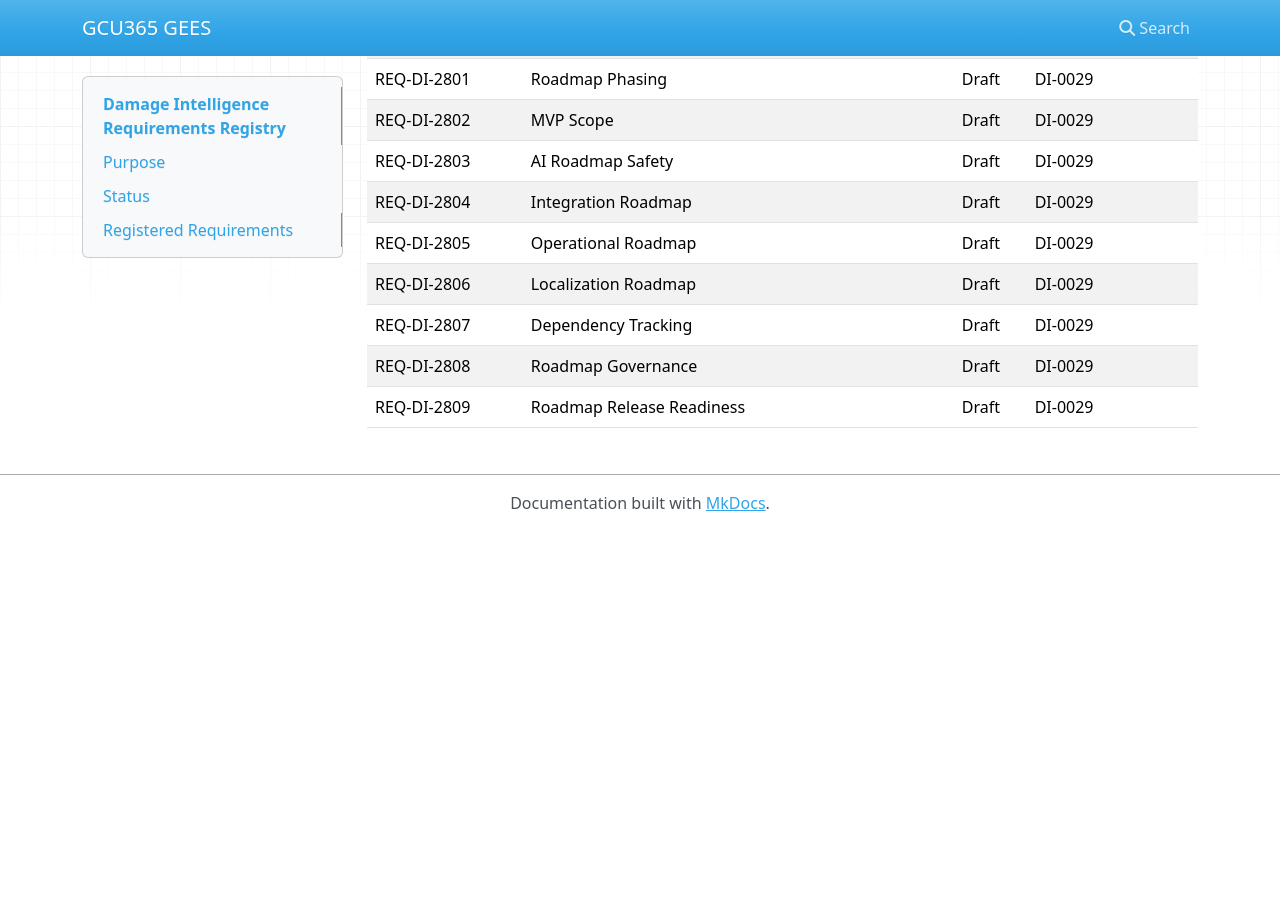
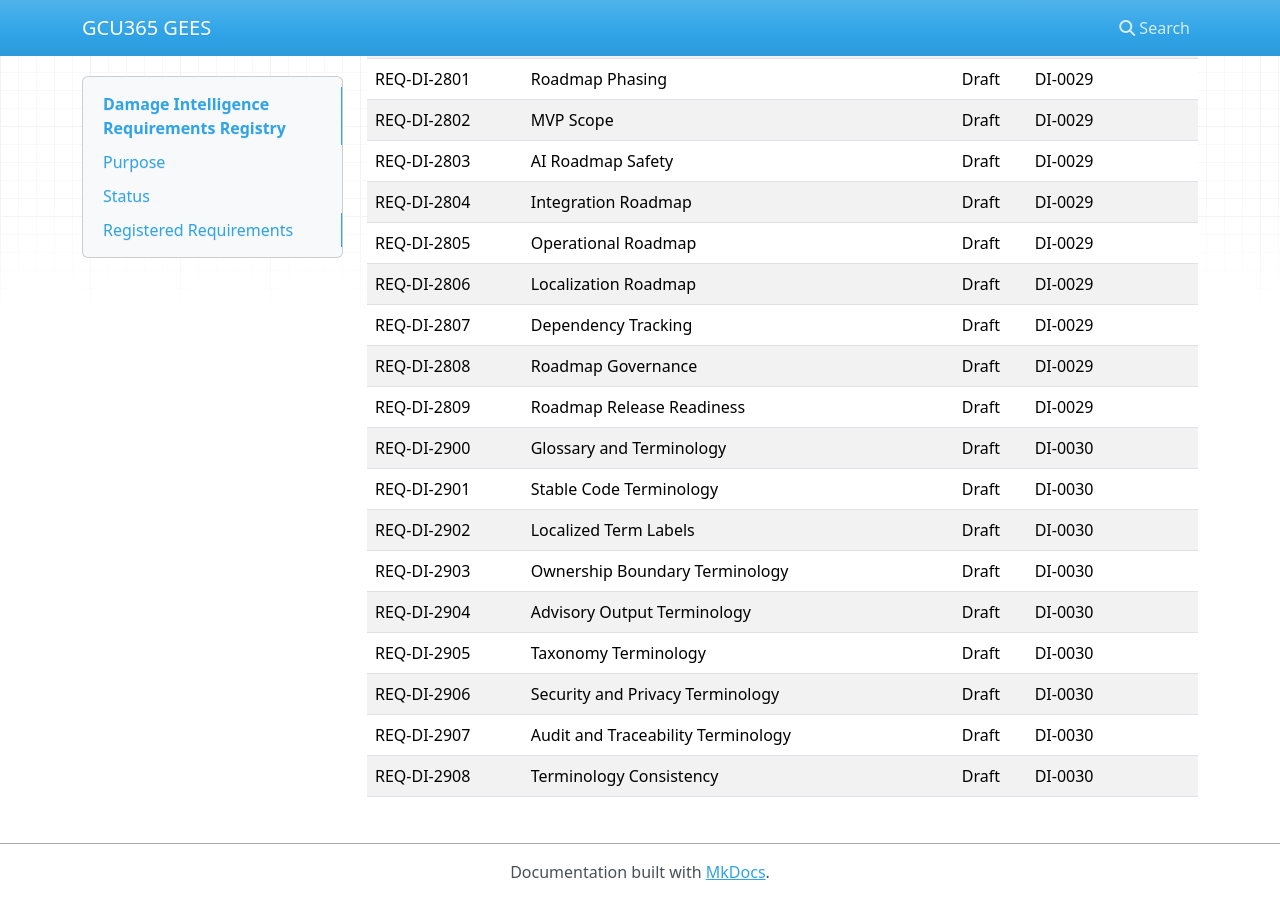
Before and after one commit to My10Sons/GCU365GEES, an MkDocs documentation site: the page built from docs/99-Appendices/Requirement-Registry/DAMAGE.md, in a window 1280 px wide and 900 px high, scrolled down 19287 px. Built offline with MkDocs 1.6.1, drawn with Linux system fonts in a browser that asks for light colours; nearby versions of some CDN libraries; before the commit the page ends 19818 px from its top, so only the background shows below that.

Commit message:
Update DAMAGE.md

```diff
--- a/docs/99-Appendices/Requirement-Registry/DAMAGE.md
+++ b/docs/99-Appendices/Requirement-Registry/DAMAGE.md
@@ -482,3 +482,12 @@ Requirements have been registered below.
 | REQ-DI-2807 | Dependency Tracking | Draft | DI-0029 | Track identity, storage, audit, integration, AI, and reporting dependencies |
 | REQ-DI-2808 | Roadmap Governance | Draft | DI-0029 | Governance for customer-impacting roadmap changes |
 | REQ-DI-2809 | Roadmap Release Readiness | Draft | DI-0029 | Roadmap phases consider testing, security, operations, and readiness |
+| REQ-DI-2900 | Glossary and Terminology | Draft | DI-0030 | Glossary and terminology across Damage Intelligence |
+| REQ-DI-2901 | Stable Code Terminology | Draft | DI-0030 | Stable codes preserved independent of labels |
+| REQ-DI-2902 | Localized Term Labels | Draft | DI-0030 | English and Arabic labels for user-facing terms |
+| REQ-DI-2903 | Ownership Boundary Terminology | Draft | DI-0030 | CROMS, Maintenance, and Damage Intelligence ownership terms |
+| REQ-DI-2904 | Advisory Output Terminology | Draft | DI-0030 | Advisory AI and estimate terminology |
+| REQ-DI-2905 | Taxonomy Terminology | Draft | DI-0030 | Standard damage, severity, comparison, review, inspection, and capture terms |
+| REQ-DI-2906 | Security and Privacy Terminology | Draft | DI-0030 | Security and privacy glossary terms |
+| REQ-DI-2907 | Audit and Traceability Terminology | Draft | DI-0030 | Audit and traceability glossary terms |
+| REQ-DI-2908 | Terminology Consistency | Draft | DI-0030 | Consistent terminology across artifacts |
```
